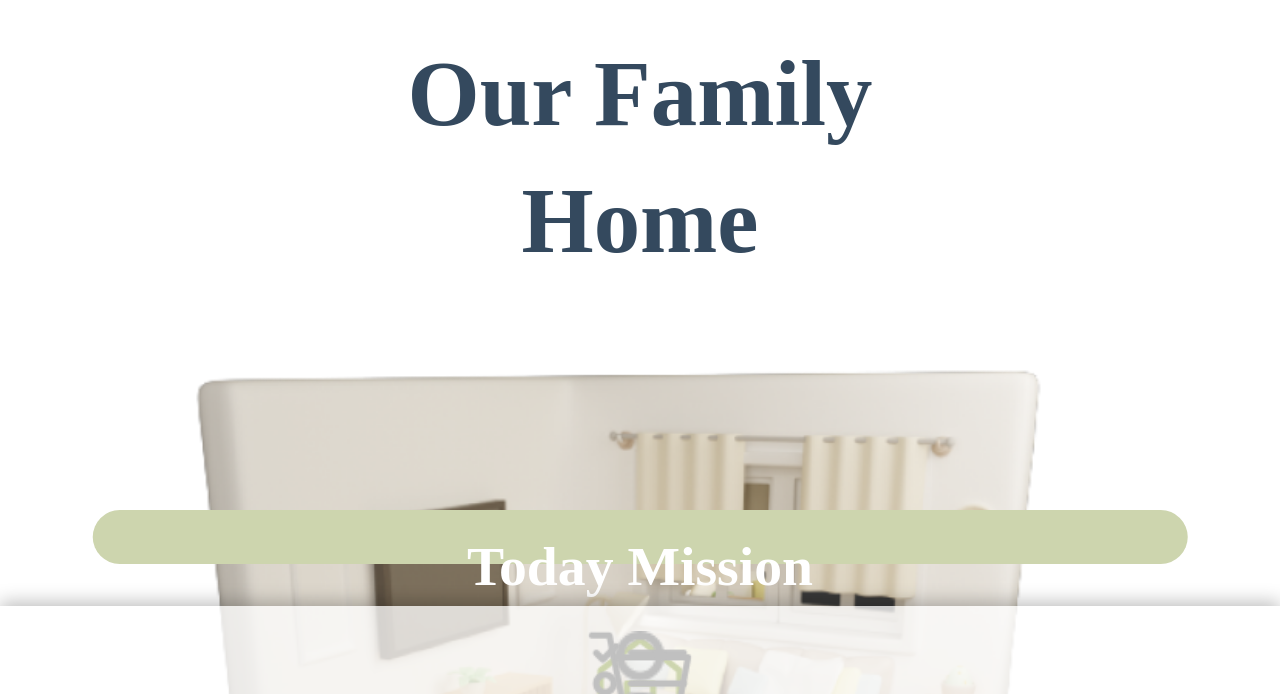
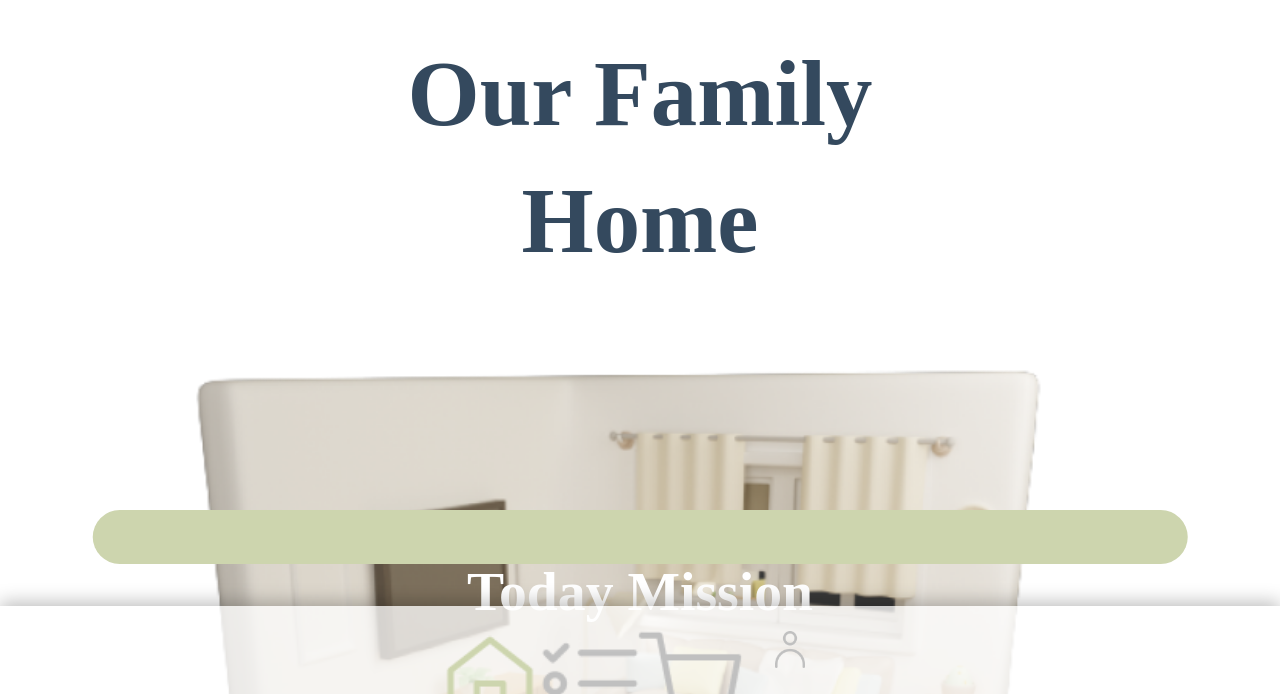
Before and after one commit to greentea991212/2024UnityHome, a plain HTML site: page index.html in a window 1280 px wide. Shown: the part 106-800 px from the top of the page. Drawn offline with Linux system fonts and the light colour scheme.

Commit message:
Edit file

```diff
--- a/index.html
+++ b/index.html
@@ -60,7 +60,7 @@
 
       .mainPage .todayMissionText {
         left: 50%;
-        top: 80%;
+        top: 665px;
         position: absolute;
         text-align: center;
         color: white;
@@ -89,6 +89,19 @@
         width: 8.21%; /* 34px / 414px */
         height: auto; /* Maintain aspect ratio */
       }
+
+      .home {
+        margin-left: -150px;
+      }
+      .list {
+        margin-left: -50px;
+      }
+      .market {
+        margin-left: 50px;
+      }
+      .my {
+        margin-left: 150px;
+      }
     </style>
   </head>
   <body>
@@ -111,7 +124,7 @@
           <img class="market" src="./HCI_image/bar_market.png" />
         </a>
         <a href="mypage.html">
-          <img class="my" src="./HCI_image/bar_my.png" />
+          <img style="width: 30px" class="my" src="./HCI_image/bar_my.png" />
         </a>
       </div>
     </div>
```
